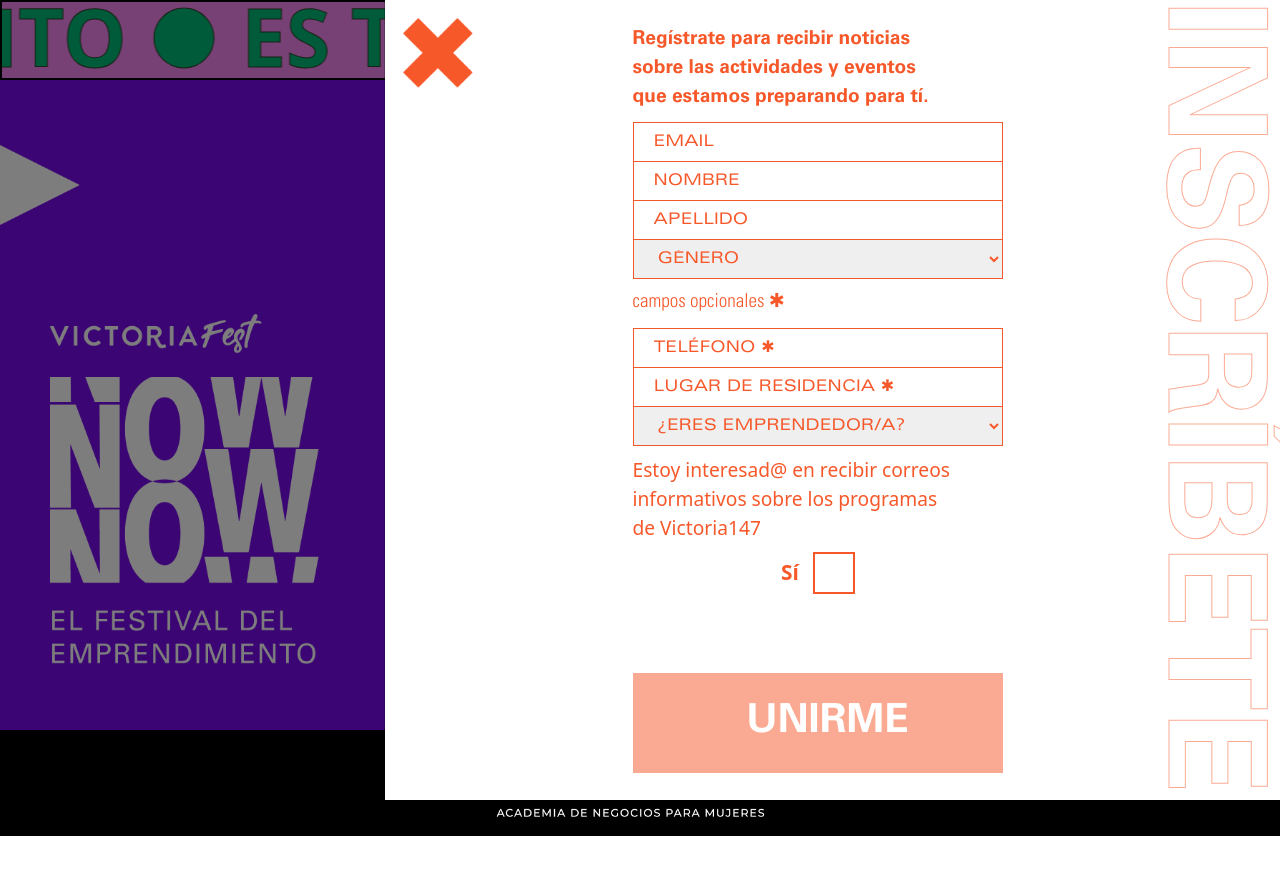
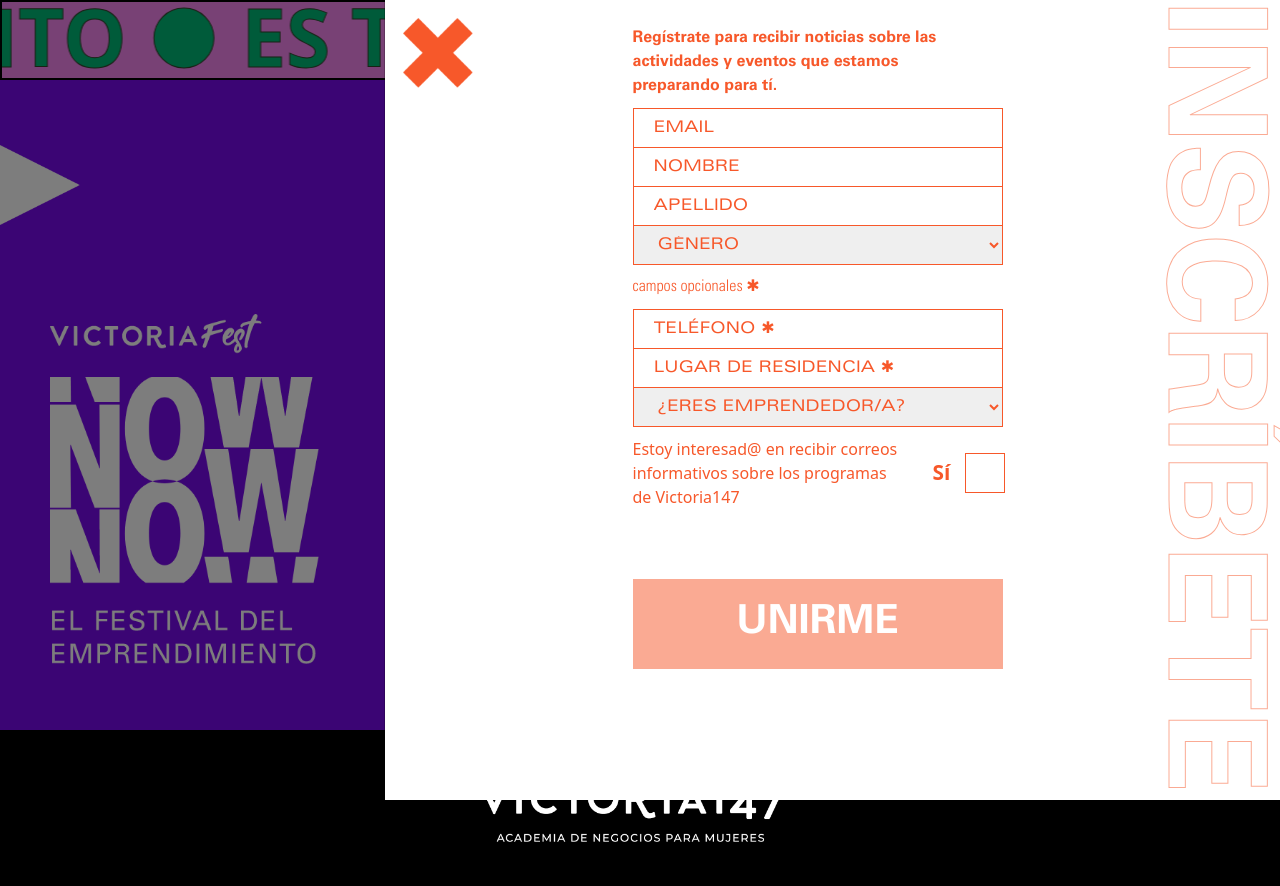
Before and after one commit to Alter93/victoria-fest, a Django app: page / in a window 1280 px wide, after a click on "ÚNETE AQUÍ". Before the commit the page ends 836 px from the top, so only its background shows below. Run offline with Django 3.2, Linux system fonts and the light colour scheme; some libraries are stand-ins or nearby versions.

Commit message:
Correcciones de CSS

```diff
--- a/conferencias/static/css/Preregistro_stylesheet.css
+++ b/conferencias/static/css/Preregistro_stylesheet.css
@@ -269,6 +269,7 @@ figure img {
     justify-content: center;
     background-color: black;
     margin: 0;
+    padding: 25px 0;
     min-height: 10vh;
 }
 
@@ -329,7 +330,7 @@ figure img {
 .formContainer p {
     width: 80%;
     max-width: 400px;
-    font-size: 1.2em;
+    font-size: 1em;
     padding: 10px 0;
     margin-bottom: 0rem;
 }
@@ -358,14 +359,24 @@ figure img {
     font-family: 'Univers LT Std ex', sans-serif;
     font-weight: normal;
 }
+.checkCorreosContainer{
+     display: flex;
+    flex-direction: row;
+        justify-content:space-between;
+
+}
+
+.checkCorreosContainer p{
+   width: 270px;
+
+}
 
 .checkCorreos {
-    width: 370px;
+    width: 100px;
     display: flex;
     flex-direction: row;
-    justify-content: center;
     align-items: center;
-    padding-bottom: 20px
+    padding-bottom: 0;
 }
 
 .checkCorreos input[type='checkbox'] {
@@ -373,7 +384,7 @@ figure img {
     -moz-appearance: none;
     -o-appearance: none;
     appearance: none;
-    outline: 1px solid #F7582A;
+    outline: 0px solid #F7582A;
     box-shadow: none;
     font-size: 1.8em;
     text-align: center;
@@ -412,12 +423,12 @@ figure img {
     font-size: 2.5em;
     color: white ! important;
     border: none;
-    padding: 25px 35px;
+    padding: 10px 30px !important;
     cursor: pointer;
     font-family: 'Univers LT Std bold', sans-serif !important;
     font-weight: bold;
-    width: 370px;
-    height: 100px !important;
+    max-width: 370px;
+    height: 90px !important;
     margin-top: 40px;
     transition: 0.3s ease-in-out;
 
--- a/conferencias/templates/prerregistro.html
+++ b/conferencias/templates/prerregistro.html
@@ -46,7 +46,7 @@
                         <figure><img src="/static/img/fechas.png"></figure>
                     </div>
                     <div class="BotonUnirse">
-                        <button type="button" data-bs-toggle="offcanvas" data-bs-target="#offcanvasRight" aria-controls="offcanvasRight" class="bold">UNIRME</button>
+                        <button type="button" data-bs-toggle="offcanvas" data-bs-target="#offcanvasRight" aria-controls="offcanvasRight" class="bold">ÚNETE AQUÍ</button>
                     </div>
                 </div>
 
@@ -114,13 +114,13 @@
                           <option value="Tengo un negocio en expansión (más de 5 años).">Tengo un negocio en expansión (más de 5 años).</option>
 
                         </select>
-
+                    <div class="checkCorreosContainer">
                     <p>Estoy interesad@ en recibir correos informativos sobre los programas de Victoria147</p>
                     <div class="checkCorreos">
                         <label for="recibir_correos">Sí</label>
                         <input type="checkbox" name="recibir_correos" id="id_recibir_correos">
                     </div>
-
+                    </div>
                         <p class="boldextended">{{ error }}</p>
 
                     <span class="d-inline-block" tabindex="0" id="tooltipbtn" data-bs-toggle="tooltip" data-bs-placement="left" title="Llena los campos obligatorios antes de enviar.">
```
